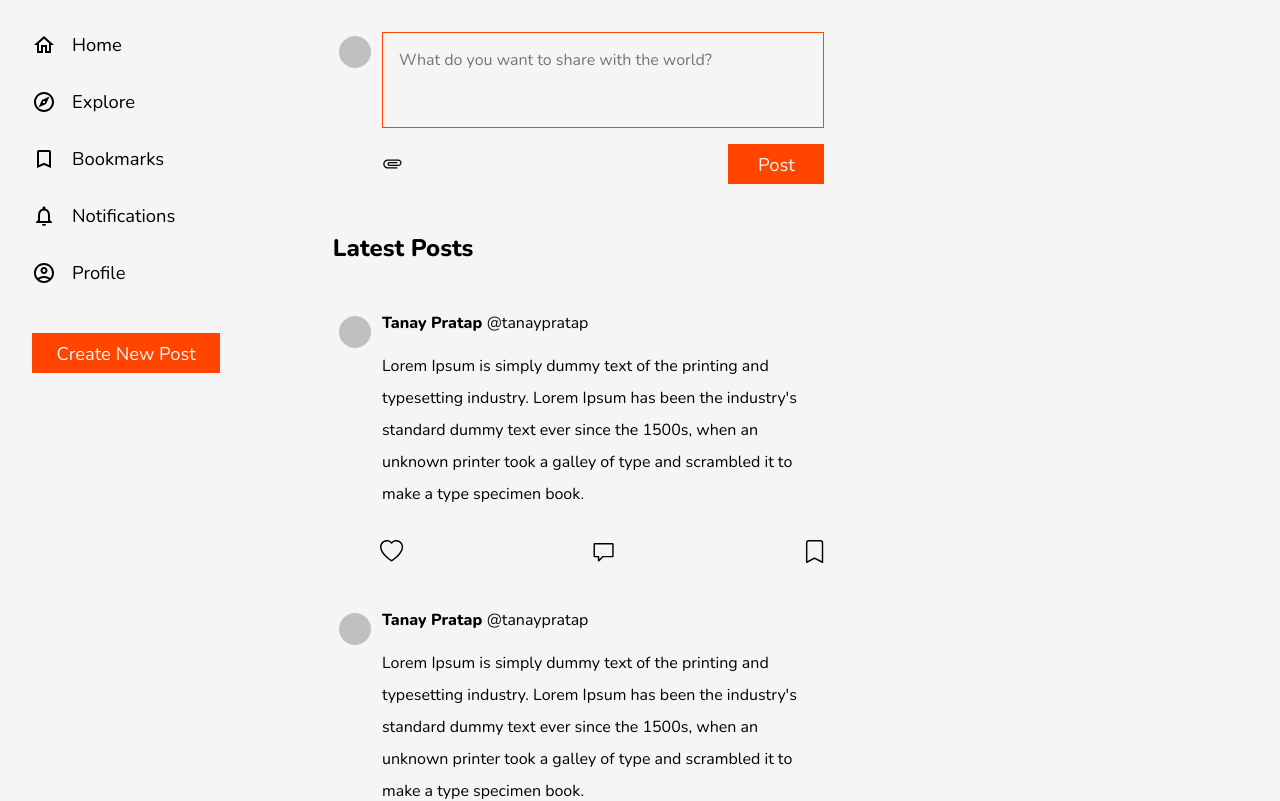
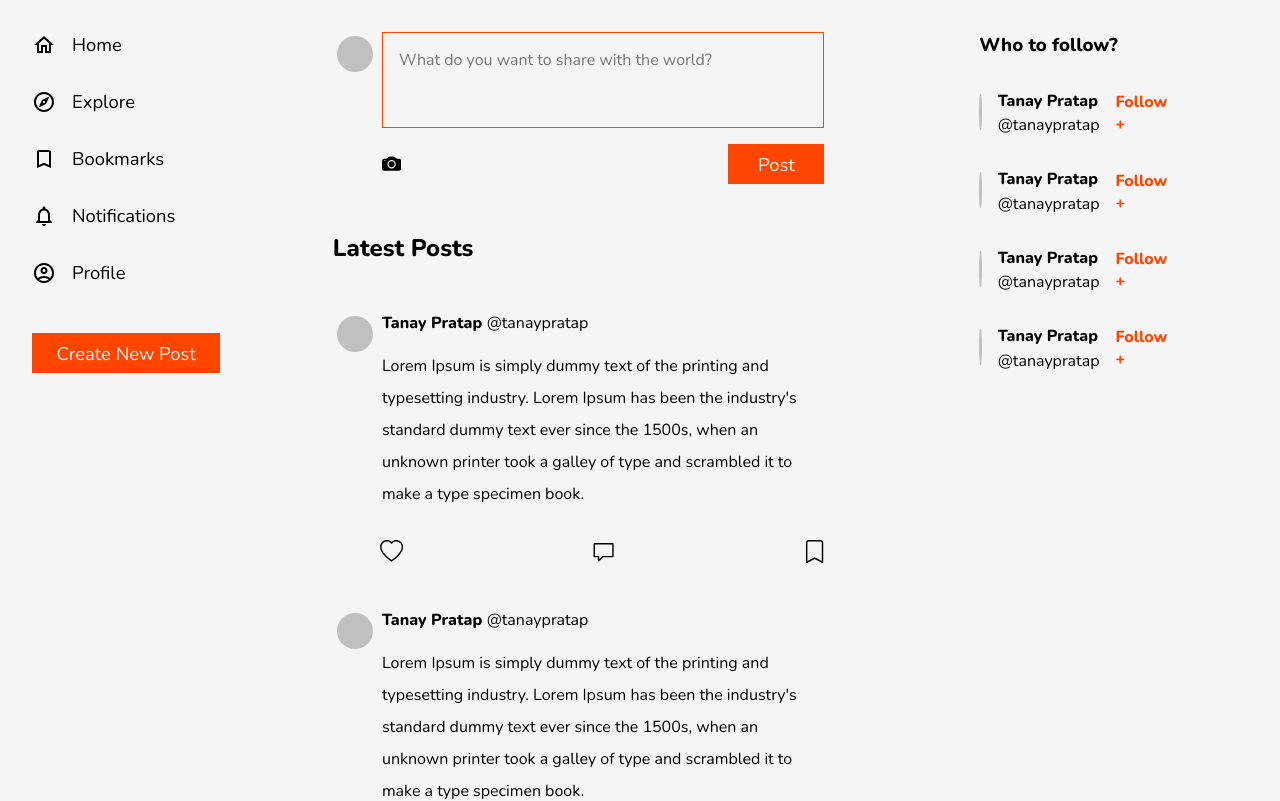
Before and after one commit to tejas-muthya37/socio, a React (Create React App) app: page / in a window 1280 px wide. Shown: the top 801 px of the page. Built offline with nearby package versions, Linux system fonts and the light colour scheme.

Commit message:
Feat: Recommendation section

```diff
--- a/src/Components/CreatePost/CreatePost.js
+++ b/src/Components/CreatePost/CreatePost.js
@@ -1,5 +1,5 @@
 import "./createPost.css";
-import AttachmentTwoToneIcon from "@mui/icons-material/AttachmentTwoTone";
+import { BsCameraFill } from "react-icons/bs";
 
 const CreatePost = () => {
   return (
@@ -9,7 +9,7 @@ const CreatePost = () => {
         <div className="create-post-body">
           <textarea placeholder="What do you want to share with the world?"></textarea>
           <div className="create-post-footer">
-            <AttachmentTwoToneIcon fontSize="small" />
+            <BsCameraFill fontSize="larger" />
             <button>Post</button>
           </div>
         </div>
--- a/src/Components/CreatePost/createPost.css
+++ b/src/Components/CreatePost/createPost.css
@@ -6,8 +6,8 @@
 }
 
 .create-post-section .author-display-picture {
-    height: 2rem;
-    width: 2rem;
+    height: 2.25rem;
+    width: 2.25rem;
     background-color: silver;
     border-radius: 100%;
     margin: 0.25rem auto;
--- a/src/Components/Post/Post.js
+++ b/src/Components/Post/Post.js
@@ -1,7 +1,4 @@
 import "./post.css";
-import FavoriteBorderIcon from "@mui/icons-material/FavoriteBorder";
-import ChatBubbleOutlineOutlinedIcon from "@mui/icons-material/ChatBubbleOutlineOutlined";
-import BookmarkBorderOutlinedIcon from "@mui/icons-material/BookmarkBorderOutlined";
 import { BsHeart } from "react-icons/bs";
 import { VscComment } from "react-icons/vsc";
 import { BsBookmark } from "react-icons/bs";
--- a/src/Components/Post/post.css
+++ b/src/Components/Post/post.css
@@ -22,8 +22,8 @@
 }
 
 .post-section .author-display-picture {
-    height: 2rem;
-    width: 2rem;
+    height: 2.25rem;
+    width: 2.25rem;
     background-color: silver;
     border-radius: 100%;
     margin: 0.25rem auto;
--- a/src/Components/Recommendation/Recommendation.js
+++ b/src/Components/Recommendation/Recommendation.js
@@ -0,0 +1,53 @@
+import "./recommendation.css";
+
+const Recommendation = () => {
+  return (
+    <div className="Recommendation">
+      <div className="recommendation-section">
+        <h3>Who to follow?</h3>
+        <div className="user-card">
+          <div className="author-display-picture"></div>
+          <div className="author-credentials">
+            <p>
+              <span>Tanay Pratap</span>
+              @tanaypratap
+            </p>
+          </div>
+          <span>Follow +</span>
+        </div>
+        <div className="user-card">
+          <div className="author-display-picture"></div>
+          <div className="author-credentials">
+            <p>
+              <span>Tanay Pratap</span>
+              @tanaypratap
+            </p>
+          </div>
+          <span>Follow +</span>
+        </div>
+        <div className="user-card">
+          <div className="author-display-picture"></div>
+          <div className="author-credentials">
+            <p>
+              <span>Tanay Pratap</span>
+              @tanaypratap
+            </p>
+          </div>
+          <span>Follow +</span>
+        </div>
+        <div className="user-card">
+          <div className="author-display-picture"></div>
+          <div className="author-credentials">
+            <p>
+              <span>Tanay Pratap</span>
+              @tanaypratap
+            </p>
+          </div>
+          <span>Follow +</span>
+        </div>
+      </div>
+    </div>
+  );
+};
+
+export default Recommendation;
--- a/src/Components/Recommendation/recommendation.css
+++ b/src/Components/Recommendation/recommendation.css
@@ -0,0 +1,39 @@
+.recommendation-section {
+    display: flex;
+    flex-direction: column;
+    gap: 2rem;
+}
+
+.recommendation-section .user-card {
+    display: flex;
+    justify-content: space-between;
+    width: 70%;
+    gap: 1rem;
+}
+
+.recommendation-section .author-display-picture {
+    height: 2.25rem;
+    width: 2.25rem;
+    background-color: silver;
+    border-radius: 100%;
+    margin: 0.25rem 0;
+}
+
+.recommendation-section .author-credentials {
+    display: flex;
+    flex-direction: column;
+}
+
+.recommendation-section .author-credentials span {
+    font-weight: bold;
+    display: block;
+    margin-bottom: 0.15rem;
+    color: black;
+}
+
+
+.recommendation-section span {
+    font-weight: bold;
+    margin: auto 0 auto auto;
+    color: var(--primary-color);
+}
--- a/src/Screens/Homepage/Homepage.js
+++ b/src/Screens/Homepage/Homepage.js
@@ -8,7 +8,7 @@ const Homepage = () => {
     <div className="Homepage">
       <Navbar />
       <Feed />
-      {/* <Recommendation /> */}
+      <Recommendation />
     </div>
   );
 };
```
